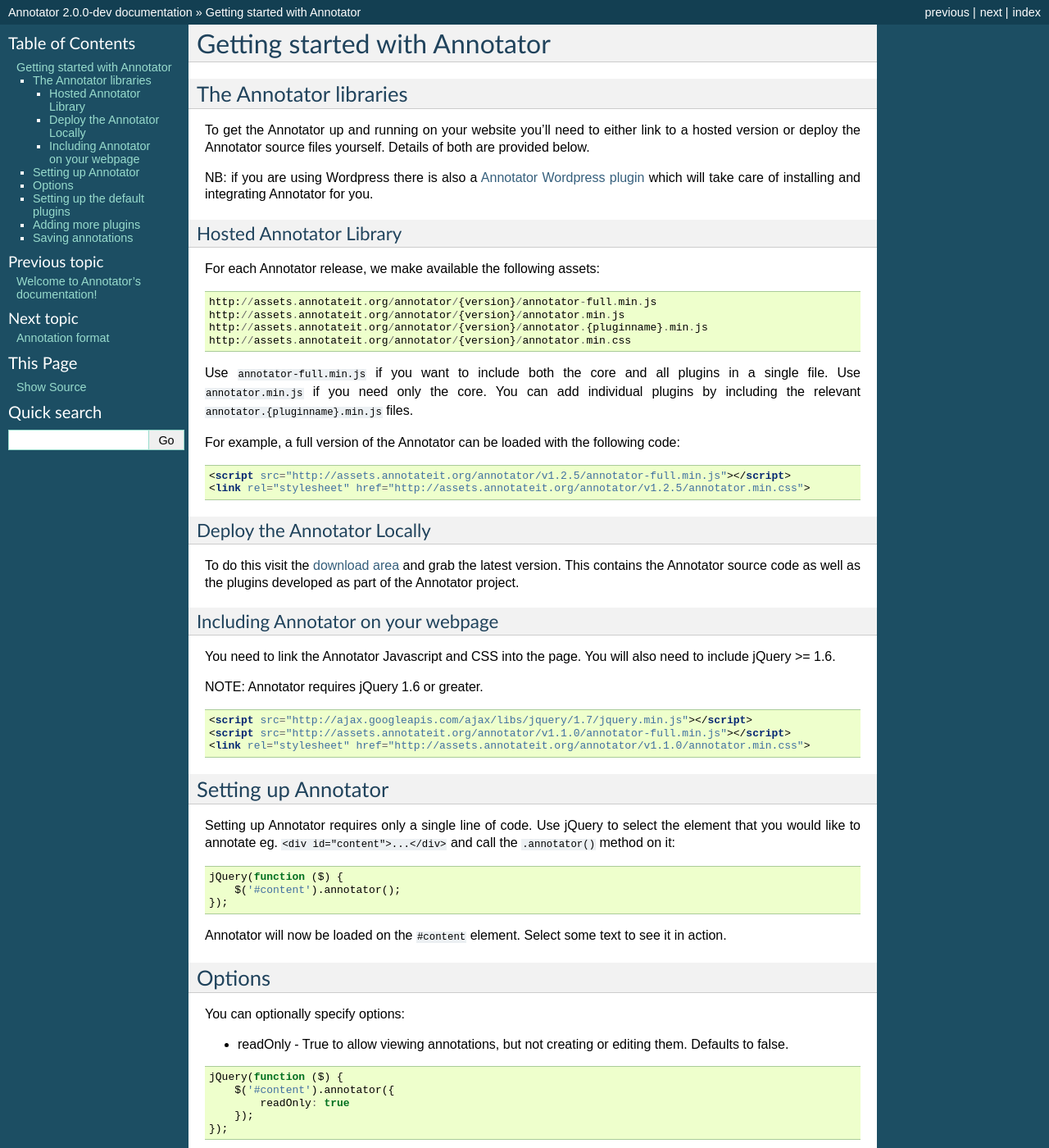
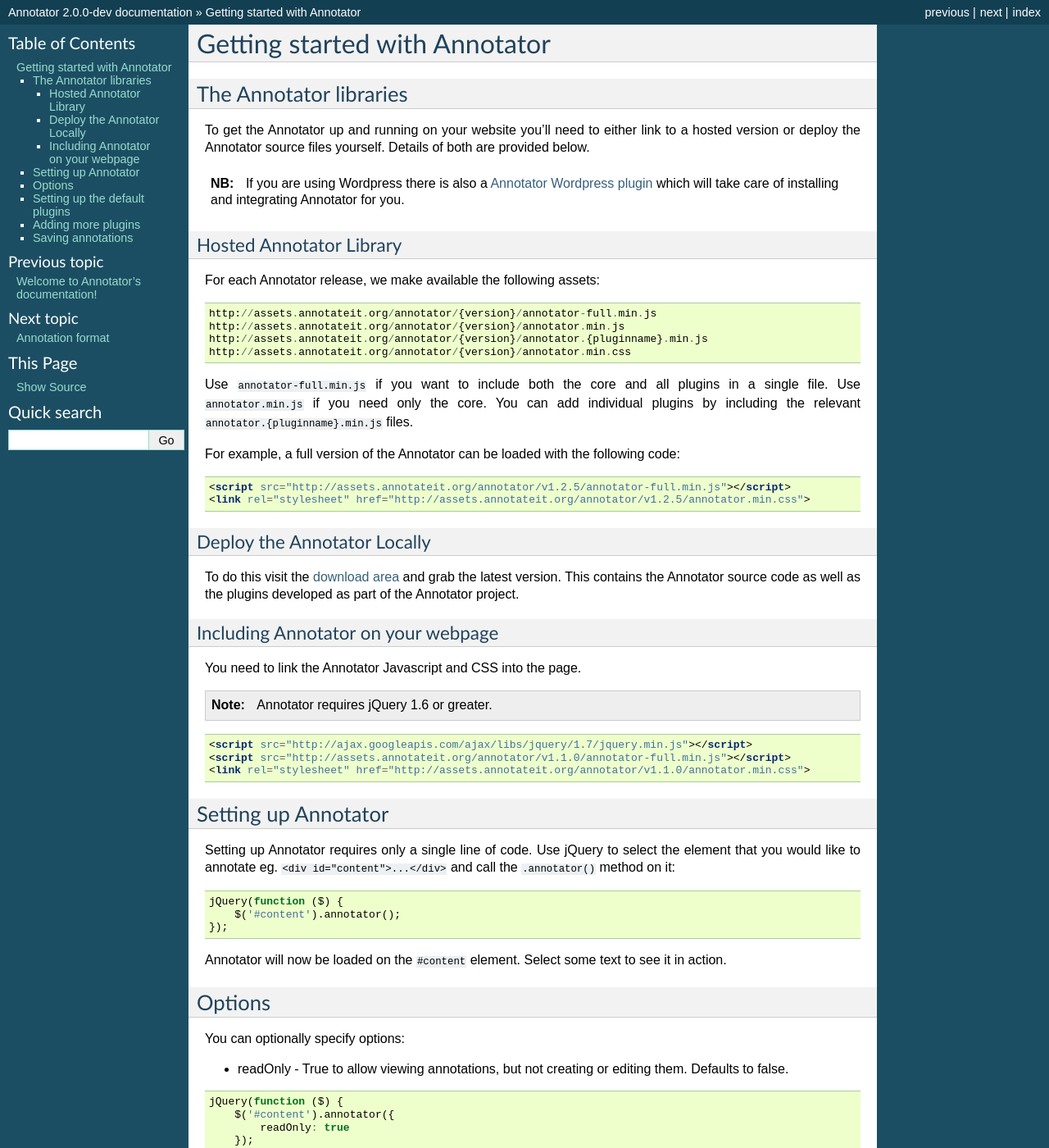
Before and after one commit to openannotation/annotator, a Sphinx documentation site: the page built from doc/getting-started.rst, in a window 1280 px wide and 1400 px high. Shown: the whole window at 82% size. Built offline with Sphinx 7.4.7, drawn with Linux system fonts in a browser that asks for light colours.

```diff
--- a/doc/getting-started.rst
+++ b/doc/getting-started.rst
@@ -48,10 +50,9 @@ developed as part of the Annotator project.
 Including Annotator on your webpage
 ~~~~~~~~~~~~~~~~~~~~~~~~~~~~~~~~~~~
 
-You need to link the Annotator Javascript and CSS into the page. You
-will also need to include jQuery >= 1.6.
+You need to link the Annotator Javascript and CSS into the page.
 
-NOTE: Annotator requires jQuery 1.6 or greater.
+.. note:: Annotator requires jQuery 1.6 or greater.
 
 .. code:: html
 
```
Also changed, not shown: other parts of doc/getting-started.rst (+5 -3 lines).
